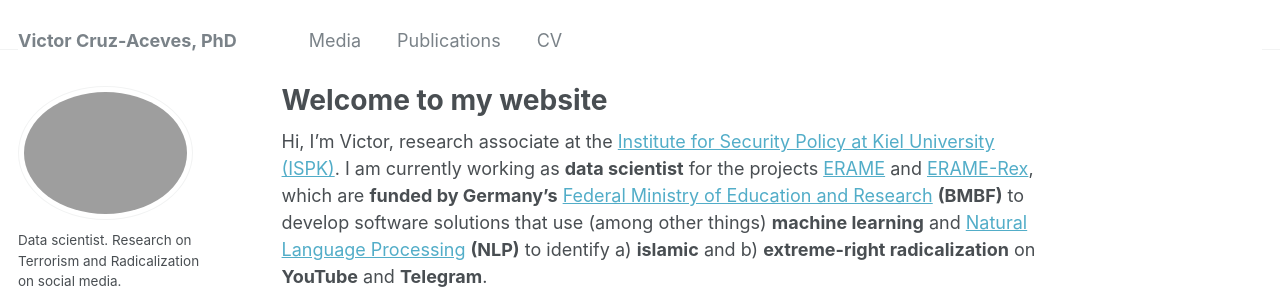
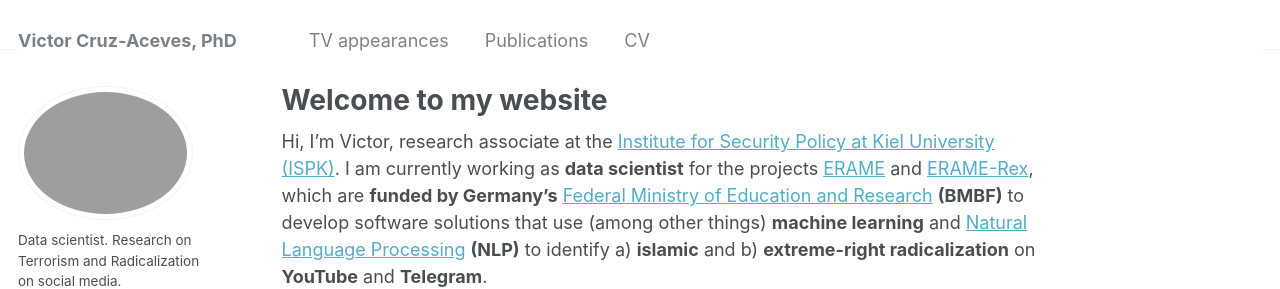
Before and after one commit to victor-cruz-aceves/victor-cruz-aceves.github.io, a Jekyll site: the page built from _pages/about.md, in a window 1280 px wide. Shown: the top 289 px of the page. Built offline with Jekyll 4.4.1, drawn with Linux system fonts in a browser that asks for light colours.

Commit message:
Updated title

```diff
--- a/_data/navigation.yml
+++ b/_data/navigation.yml
@@ -3,7 +3,7 @@ main:
 #  - title: "Publications"
 #    url: /publications/
 
-  - title: "Media"
+  - title: "TV appearances"
     url: /talks/
 
 #  - title: "Teaching"
```
